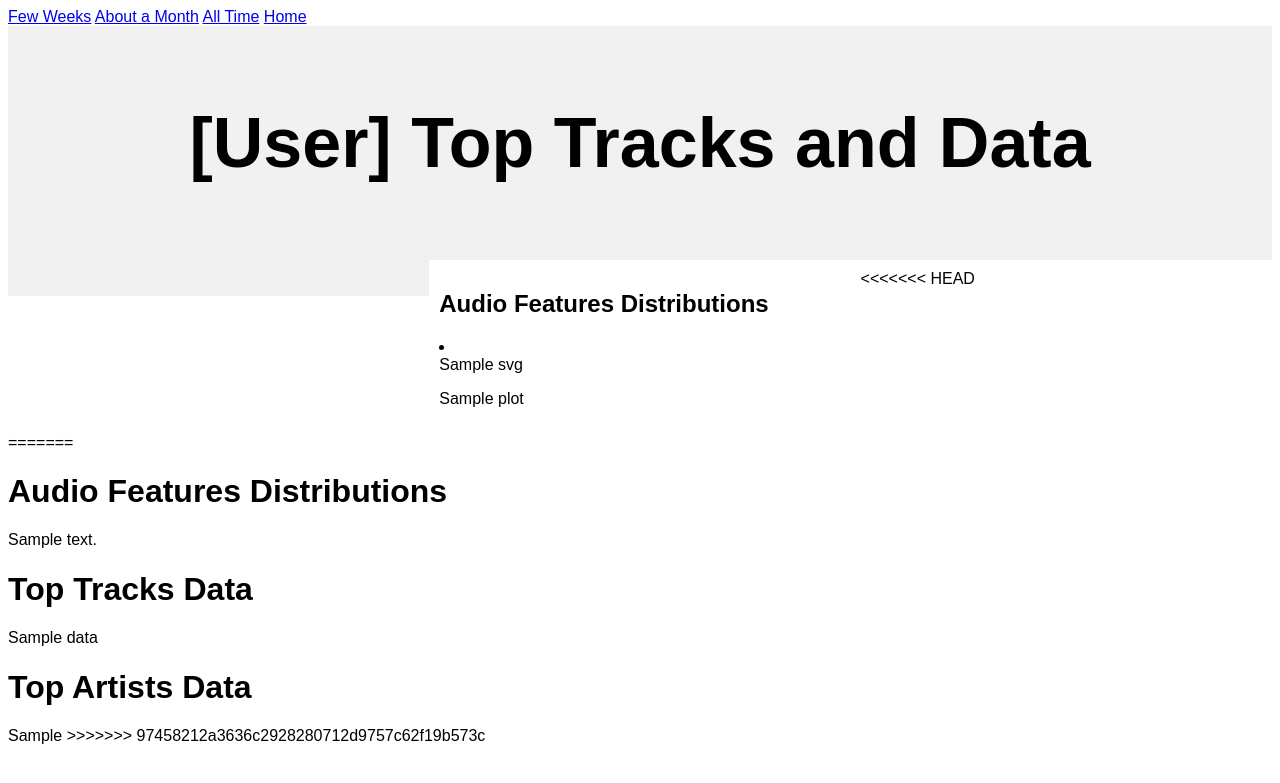
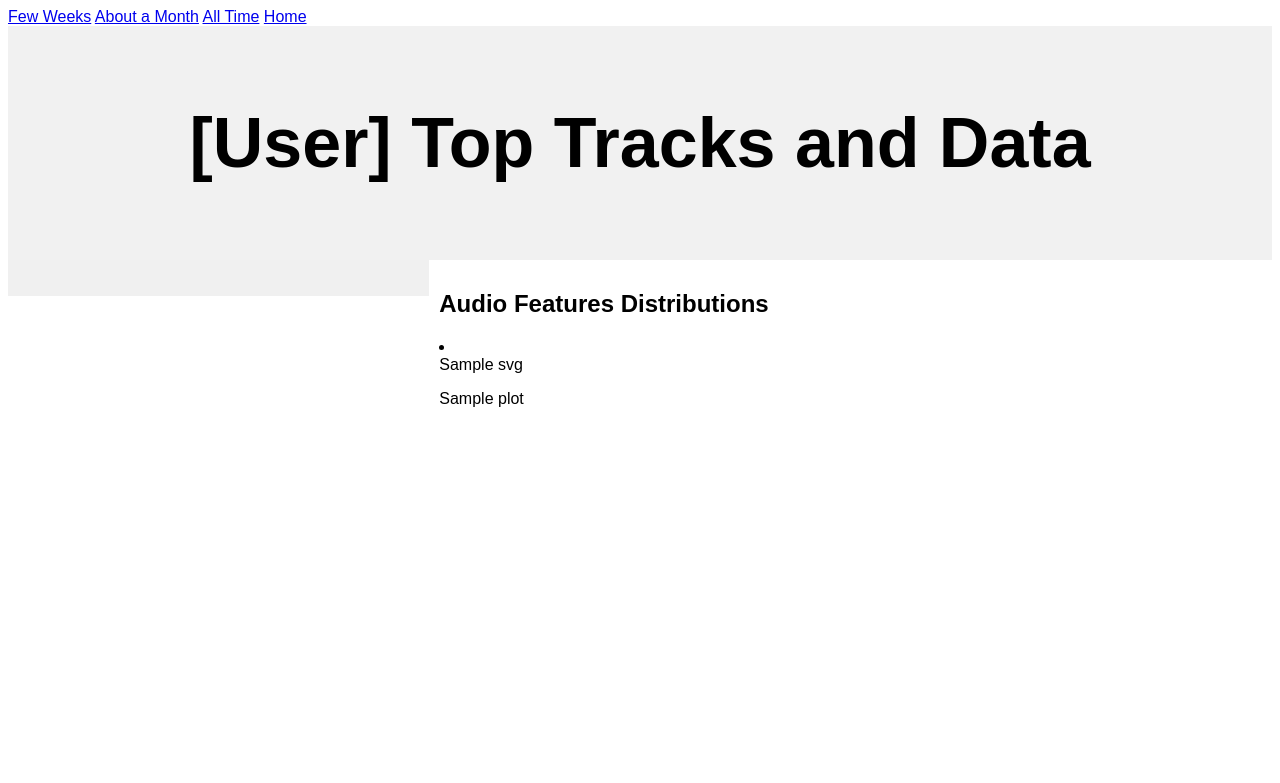
Before and after one commit to tyler-sanzo/spotify_rewrapped, a Flask app: template templates/user_data.html in a window 1280 px wide. Shown: the top 783 px of the page. Run offline with Flask 2, Linux system fonts and the light colour scheme; the template is opened without the code that fills it: most values are stand-ins (such as "Sample title", 1, 10 or a date in 2020).

Commit message:
saving changes

```diff
--- a/templates/user_data.html
+++ b/templates/user_data.html
@@ -144,18 +144,10 @@
 
 			<div class='column_3'>
 
-<<<<<<< HEAD
 			</div>
 
 		</div>
-=======
-		<h1>Audio Features Distributions</h1>
-		{{ summary|safe }}
-		<h1>Top Tracks Data</h1>
-		{{ data|safe }}
-		<h1>Top Artists Data</h1>
-		{{ data2|safe }}
->>>>>>> 97458212a3636c2928280712d9757c62f19b573c
+
 	</div>
 </body>
 <script>
```
